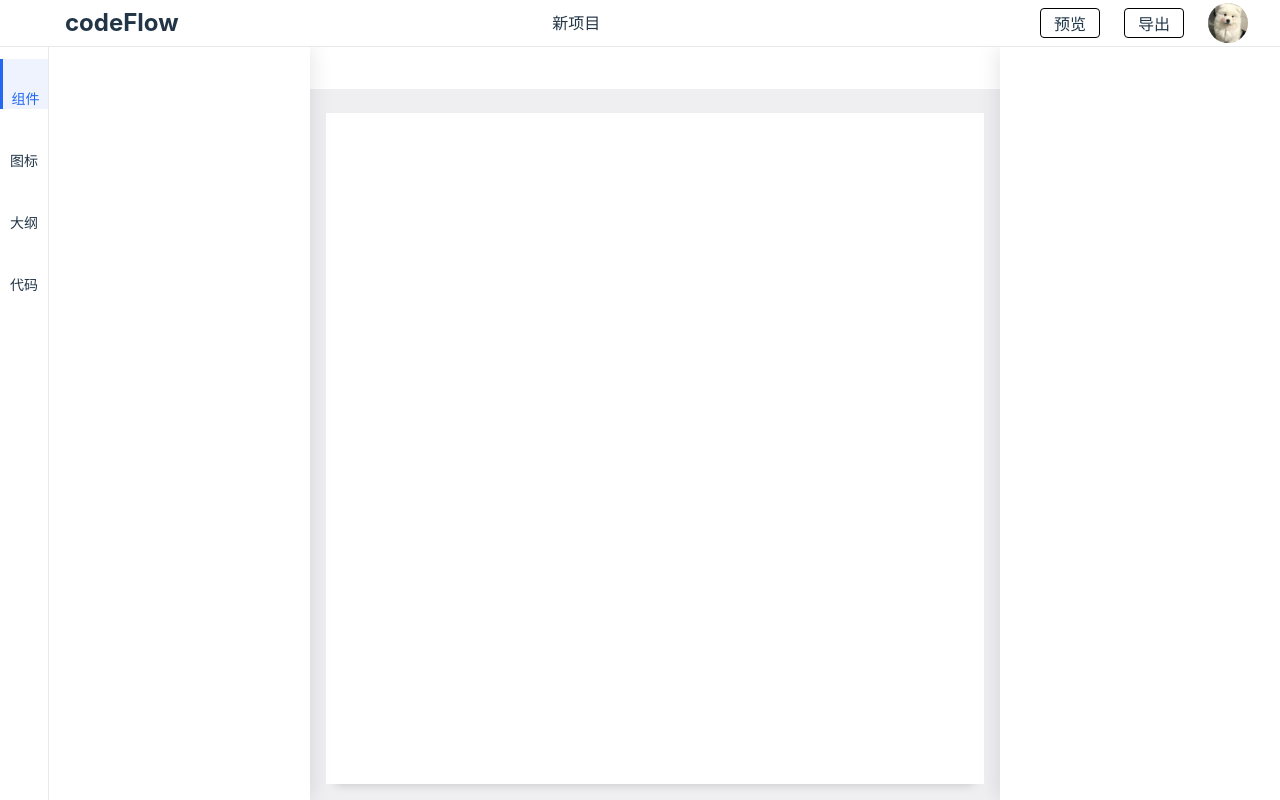
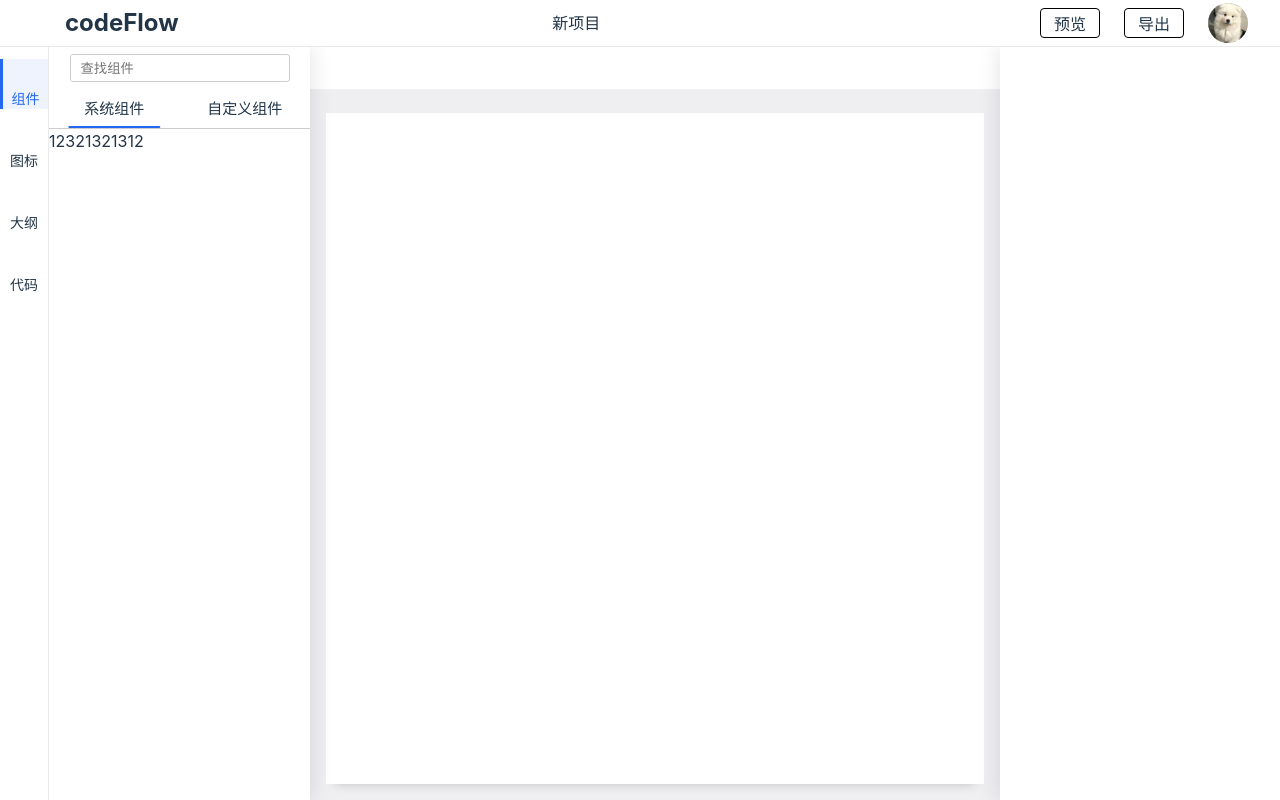
Before and after one commit to GitHubxxx17/lowCode, a Vue app: page / in a window 1280 px wide. Built offline with nearby package versions, Linux system fonts and the light colour scheme; a small style sheet from the web is missing.

Commit message:
yq 组件

```diff
--- a/index.html
+++ b/index.html
@@ -4,7 +4,7 @@
     <meta charset="UTF-8" />
     <link rel="icon" type="image/svg+xml" href="/vite.svg" />
     <meta name="viewport" content="width=device-width, initial-scale=1.0" />
-    <link rel="stylesheet" href="//at.alicdn.com/t/c/font_4083878_t5oizobj0sp.css">
+    <link rel="stylesheet" href="//at.alicdn.com/t/c/font_4083878_ebd2nh1sqan.css">
     <title>codeFlow</title>
   </head>
   <body>
--- a/package.json
+++ b/package.json
@@ -9,6 +9,7 @@
     "preview": "vite preview"
   },
   "dependencies": {
+    "element-plus": "^2.3.5",
     "sass": "^1.62.1",
     "sass-loader": "^13.3.0",
     "vue": "^3.2.47"
--- a/src/components/editor/EditorLeft.vue
+++ b/src/components/editor/EditorLeft.vue
@@ -1,5 +1,6 @@
 <script setup lang="ts">
 import {reactive} from 'vue'
+import ElComponent from './ElComponent';
 interface btn {
     label: String,
     icon: String,
@@ -35,7 +36,7 @@ const onClickBtn = (index: number) => {
             </ul>
         </div>
         <div class="EditorLeft-content">
-
+            <ElComponent v-if="bottons[0].active"></ElComponent>
         </div>
     </div>
 </template>
--- /dev/null
+++ b/src/components/editor/ElComponent.tsx
@@ -0,0 +1,68 @@
+import {defineComponent,reactive} from 'vue'
+import '@/sass/editor/ElComponent.scss'
+export default defineComponent({
+
+    setup(){
+        interface btn {
+            label: String,
+            active: boolean
+        }
+
+        const state:any = reactive({
+            inputIsFocus:false,
+        })
+
+        const buttons:Array<btn> = reactive([//标签按钮
+            {label:'系统组件',active:true},
+            {label:'自定义组件',active:false}
+        ])
+
+        const onClickBtn = (index: number) => {
+            buttons.forEach((item, i) => {
+                if (i === index){
+                    item.active = true;
+                    return;
+                }
+                item.active = false;
+            })
+        }
+
+        const searchFocus = ():void => {//点击input
+            state.inputIsFocus = true
+        }
+
+        const searchBlur = ():void => {//取消input焦点
+            state.inputIsFocus = false
+        }
+
+        return ()=> {
+            return <div class="ElComponent">
+                <div class="ElComponent-top">
+                    <div class={[state.inputIsFocus ? 'ElComponent-top-input-focus' : '','ElComponent-top-input']}>
+                    <input type="text" placeholder='查找组件' onFocus={searchFocus} onBlur={searchBlur}/>
+                        <span>
+                            <i class="icon iconfont icon-search"></i>
+                        </span>
+                    </div>
+                </div>
+                <div class="ElComponent-header">
+                    {
+                        buttons.map((btn,index)=>{
+                            return <label
+                            onClick={_ => onClickBtn(index)}
+                            class={btn.active ? 'ElComponent-header-labelActive' : ''}
+
+                            >{btn.label}</label>
+                        })
+                    }
+                </div>
+                <div class="ElComponent-list">
+                    <elCollapse >
+                        <elCollapseItem title="常用组件"  name="1">123213</elCollapseItem>
+                        <elCollapseItem title="表单"  name="2">21312</elCollapseItem>
+                    </elCollapse>
+                </div>
+            </div>
+        }
+    }
+})
--- a/src/main.ts
+++ b/src/main.ts
@@ -1,5 +1,9 @@
 import { createApp } from 'vue'
 import './style.css'
 import App from './App.vue'
+import 'element-plus/dist/index.css'
+import ElementPlus from 'element-plus'
+const app = createApp(App)
 
-createApp(App).mount('#app')
+app.use(ElementPlus)
+app.mount('#app')
--- /dev/null
+++ b/src/sass/editor/ElComponent.scss
@@ -0,0 +1,118 @@
+.ElComponent {
+    width: 100%;
+    height: 100%;
+
+    &-top {
+        width: 100%;
+        height: 42px;
+        display: flex;
+        justify-content: center;
+        align-items: center;
+
+        &-input {
+            width: 220px;
+            height: 28px;
+            display: flex;
+            border-radius: 3px;
+            border: 1px solid #cdcdce;
+            transition: all .3s;
+            overflow: hidden;
+
+            input {
+                width: 192px;
+                height: 100%;
+                padding-left: 10px;
+                border: none;
+                color: #202020;
+
+                &:focus + span {
+                    color: #2468f2;
+                }
+            }
+            span {
+                width: 28px;
+                height: 100%;
+                display: flex;
+                align-items: center;
+                justify-content: center;
+                user-select: none;
+                cursor: pointer;
+            }
+
+            &:hover {
+                border: 1px solid #2468f2;
+            }
+
+            &-focus {
+                border: 1px solid #2468f2;
+            }
+        }
+    }
+
+    &-header {
+        width: 100%;
+        height: 40px;
+        // border-top: 1px solid #cfcbcb;
+        border-bottom: 1px solid #cfcbcb;
+        display: flex;
+        label {
+            flex: 1;
+            height: 100%;
+            line-height: 40px;
+            text-align: center;
+            font-size: 15px;
+            position: relative;
+            cursor: pointer;
+            user-select: none;
+
+            &:hover {
+                color: #2468f2;
+            }
+
+            &::after {
+                content: '';
+                position: absolute;
+                bottom: 0;
+                left: 50%;
+                transform: translateX(-50%);
+                width: 0;
+                height: 2px;
+                background-color: #2468f2;
+                border-radius: 3px;
+                transition: all .2s ease-in-out;
+            }
+
+        }
+
+        &-labelActive{
+            &::after {
+                width: 70% !important;
+            }
+         }
+    }
+
+    &-list {
+        width: 100%;
+        height: 100%;
+        overflow: scroll;
+        p {
+            width: 100%;
+            height: 400px;
+        }
+
+        &::-webkit-scrollbar {
+            width: 7;
+            height: 7px;
+        }
+
+        &::-webkit-scrollbar-thumb {
+            border: 1px solid #fff;
+            border-radius: 6px;
+            background: #c9c9c9;
+        }
+    }
+}
+
+.el-collapse-item__header {
+    margin-left: 15px;
+}
```
Also changed, not shown: 1 other file (tests, documents, lock files or other folders).
